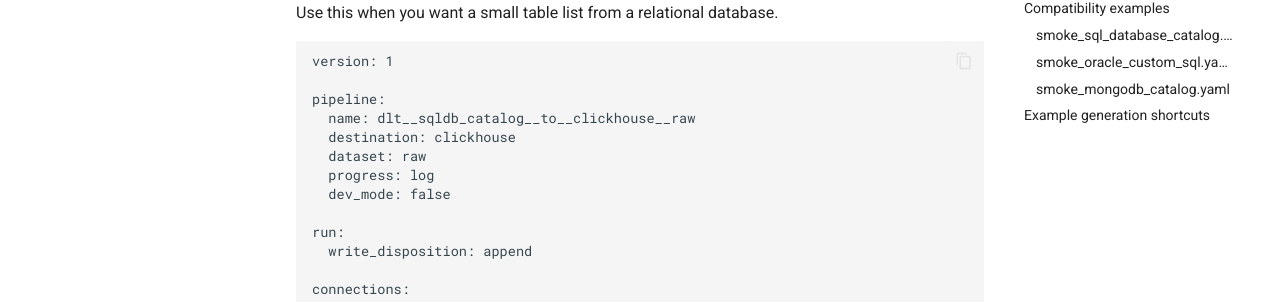
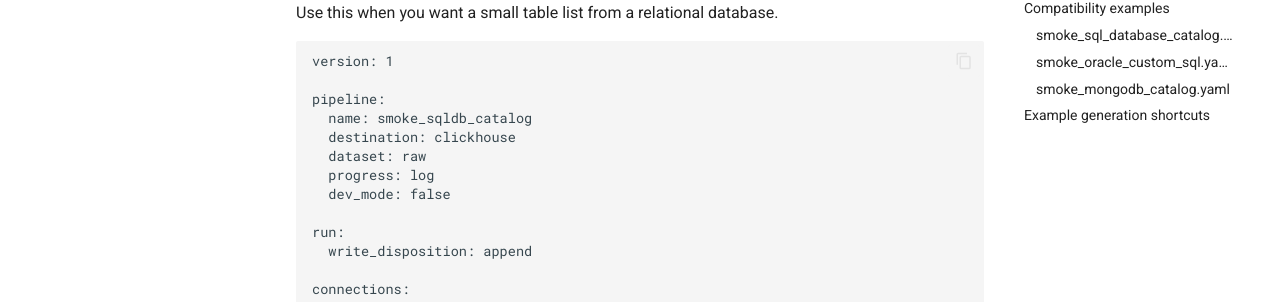
Before and after one commit to PaulKov/dltaf, an MkDocs documentation site: the page built from docs/examples.md, in a window 1280 px wide and 1400 px high, scrolled down 604 px. Shown: the part 208-510 px from the top of the window. Built offline with MkDocs 1.6.1 and Material for MkDocs 9.7.7, drawn with Linux system fonts in a browser that asks for light colours; comment, search, counter and statistics services are not loaded; some of the changed text lies outside the part shown.

Commit message:
Fix shipped example manifests for CI lint

```diff
--- a/docs/examples.md
+++ b/docs/examples.md
@@ -23,7 +23,7 @@
 version: 1
 
 pipeline:
-  name: dlt__sqldb_catalog__to__clickhouse__raw
+  name: smoke_sqldb_catalog
   destination: clickhouse
   dataset: raw
   progress: log
```
Also changed, not shown: 7 other files.
